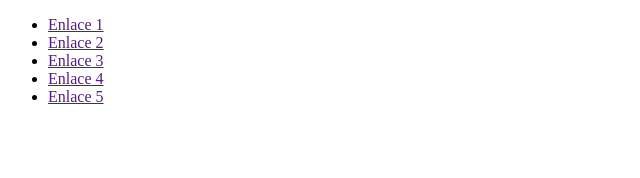
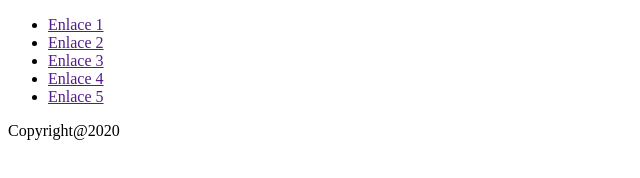
Before and after one commit to alexjoshuaboj/prueba_git, a plain HTML site: page index.html in a window 1280 px wide. Shown: the whole page, without its empty margins (0-640 px from the left). Drawn offline with Linux system fonts and the light colour scheme.

Commit message:
footer añadido

```diff
--- a/index.html
+++ b/index.html
@@ -21,5 +21,9 @@
         </nav>
     </header>
 
+    <footer>
+        <p>Copyright@2020</p>
+    </footer>
+
 </body>
 </html>
```
